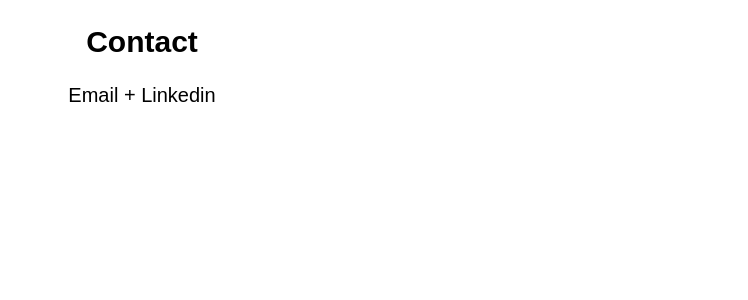
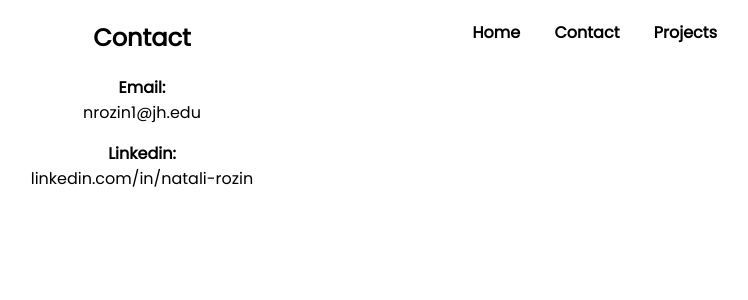
Before and after one commit to NataliRozin/jhu_software_concepts, a Flask app: template Module_1/Assignment/board/templates/pages/contact.html in a window 1280 px wide. Shown: the top 300 px of the page, without its empty margins (498-1246 px from the left). Run offline with Flask 3, Linux system fonts and the light colour scheme; the template is opened without the code that fills it, so the values that code supplies are empty.

Commit message:
updated contact page and web aesthetics

```diff
--- a/Module_1/Assignment/board/static/styles.css
+++ b/Module_1/Assignment/board/static/styles.css
@@ -2,30 +2,49 @@
   box-sizing: border-box;
 }
 
+a,
+a:visited {
+  color: black;
+  text-decoration: none;  /* Removes the underline */
+}
+
+a:hover {
+  color: grey;
+}
+
+h3 {
+  font-size: 16px;
+}
+
 body {
-  font-family: sans-serif;
-  font-size: 20px;
+  font-family: 'Poppins', sans-serif;
+  font-size: 16px;
   margin: 0 auto;
   text-align: center;
 }
 
-a,
-a:visited {
-  color: #007bff;
-}
-
-a:hover {
-  color: #0056b3;
+.label {
+  font-weight: 600; /* bold labels using Poppins 600 */
 }
 
 nav ul {
-  list-style-type: none;
-  padding: 0;
+  list-style-type: none; /* removes bullet points */
+  padding: 0;            /* removes default padding */
+  margin: 0;
+
+  position: absolute;   /* Take it out of normal flow */
+  top: 20px;            /* shift from top of the page */
+  right: 50px;          /* shift from the right edge */
 }
 
 nav ul li {
   display: inline;
-  margin: 0 5px;
+  margin: 0 15px;
+}
+
+nav ul li a {
+  font-weight: 600;
+  font-size: 16px;
 }
 
 main {
--- a/Module_1/Assignment/board/templates/base.html
+++ b/Module_1/Assignment/board/templates/base.html
@@ -2,11 +2,13 @@
 <html lang="en">
 
 <head>
-  <title>{% block title %}{% endblock title %}</title>
   <link rel="stylesheet" href="{{ url_for('static', filename='styles.css') }}">
+  <link href="https://fonts.googleapis.com/css2?family=Poppins&display=swap" rel="stylesheet">
 </head>
 
 <body>
+{% include("_navigation.html") %}
+
 <section>
   <header>
     {% block header %}{% endblock header %}
--- a/Module_1/Assignment/board/templates/pages/contact.html
+++ b/Module_1/Assignment/board/templates/pages/contact.html
@@ -5,5 +5,6 @@
 {% endblock header %}
 
 {% block content %}
-  <p>Email + Linkedin</p>
+  <p><span class="label">Email:</span><br>nrozin1@jh.edu</p>
+  <p><span class="label">Linkedin:</span><br><a href="https://www.linkedin.com/in/natali-rozin" target="_blank">linkedin.com/in/natali-rozin</a></p>
 {% endblock content %}
--- a/Module_1/Assignment/board/templates/pages/home.html
+++ b/Module_1/Assignment/board/templates/pages/home.html
@@ -1,7 +1,7 @@
 {% extends 'base.html' %}
 
 {% block header %}
-  <h2>{% block title %}Natali Rozin{% endblock title %}</h2>
+  <h2>Natali Rozin</h2>
 {% endblock header %}
 
 {% block content %}
```
Also changed, not shown: Module_1/Assignment/board/pages.py (+4 -4 lines).
